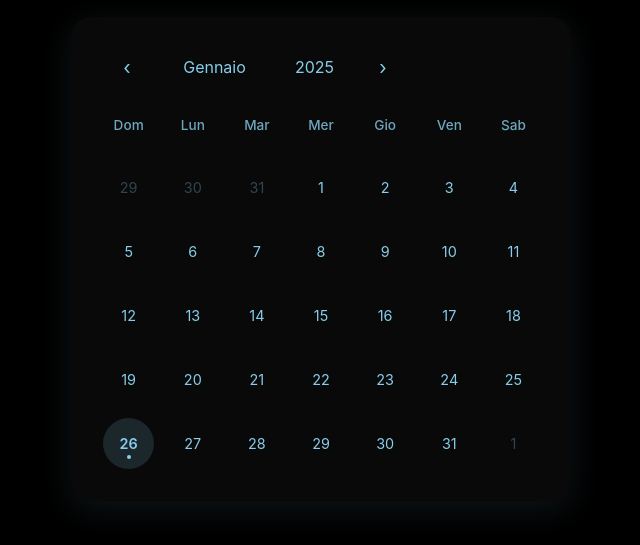
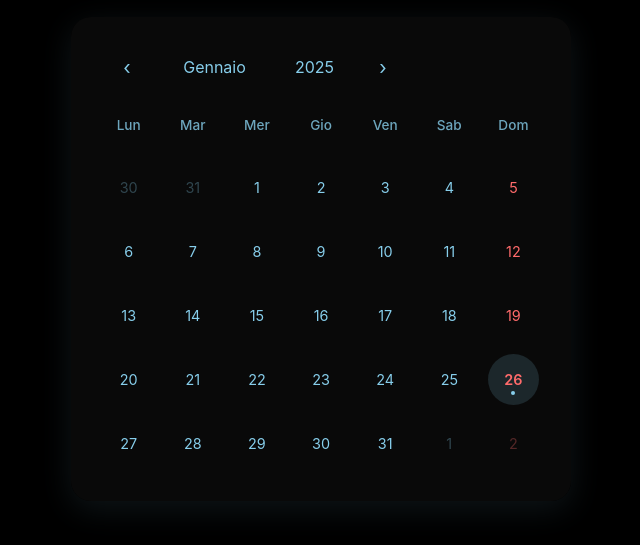
Before and after one commit to Gianluigi-Bis/Calendar, a plain HTML site: page index.html in a window 1280 px wide. Shown: the part 141-686 px from the top of the page, without its empty margins (319-959 px from the left). Drawn offline with Linux system fonts and the light colour scheme.

Commit message:
modifiche varie

```diff
--- a/index.html
+++ b/index.html
@@ -3,10 +3,9 @@
 <head>
     <meta charset="UTF-8">
     <meta name="viewport" content="width=device-width, initial-scale=1.0">
-	 <link rel="manifest" href="manifest.json">
+    <link rel="apple-touch-icon" href="img1.jpg">
     <meta name="apple-mobile-web-app-capable" content="yes">
-    <meta name="apple-mobile-web-app-status-bar-style" content="black">
-     <link rel="apple-touch-icon" href="img1.jpg">
+    <meta name="apple-mobile-web-app-status-bar-style" content="black-translucent">
     <title>Calendario Minimal</title>
     <style>
         * {
@@ -97,6 +96,10 @@
             opacity: 0.8;
         }
 
+        .weekday:last-child {
+            color: #ff6b6b;
+        }
+
         .day {
             aspect-ratio: 1;
             display: flex;
@@ -106,6 +109,10 @@
             color: #87CEEB;
             border-radius: 50%;
             transition: all 0.2s ease;
+        }
+
+        .day:nth-child(7n) {
+            color: #ff6b6b;
         }
 
         .day:hover:not(.other-month) {
@@ -180,7 +187,7 @@
                 this.currentYear = this.date.getFullYear();
                 this.monthNames = ['Gennaio', 'Febbraio', 'Marzo', 'Aprile', 'Maggio', 'Giugno',
                                  'Luglio', 'Agosto', 'Settembre', 'Ottobre', 'Novembre', 'Dicembre'];
-                this.weekDays = ['Dom', 'Lun', 'Mar', 'Mer', 'Gio', 'Ven', 'Sab'];
+                this.weekDays = ['Lun', 'Mar', 'Mer', 'Gio', 'Ven', 'Sab', 'Dom'];
 
                 this.initializeSelects();
                 this.setupEventListeners();
@@ -237,6 +244,11 @@
                 this.renderCalendar();
             }
 
+            getDayOfWeek(date) {
+                let day = date.getDay();
+                return day === 0 ? 6 : day - 1; // Convert Sunday from 0 to 6
+            }
+
             renderCalendar() {
                 const calendar = document.getElementById('calendar');
                 calendar.innerHTML = '';
@@ -252,7 +264,9 @@
                 const lastDay = new Date(this.currentYear, this.currentMonth + 1, 0);
                 const prevMonthLastDay = new Date(this.currentYear, this.currentMonth, 0);
 
-                for (let i = firstDay.getDay() - 1; i >= 0; i--) {
+                const firstDayOfWeek = this.getDayOfWeek(firstDay);
+
+                for (let i = firstDayOfWeek - 1; i >= 0; i--) {
                     const dayElement = document.createElement('div');
                     dayElement.className = 'day other-month';
                     dayElement.textContent = prevMonthLastDay.getDate() - i;
```
